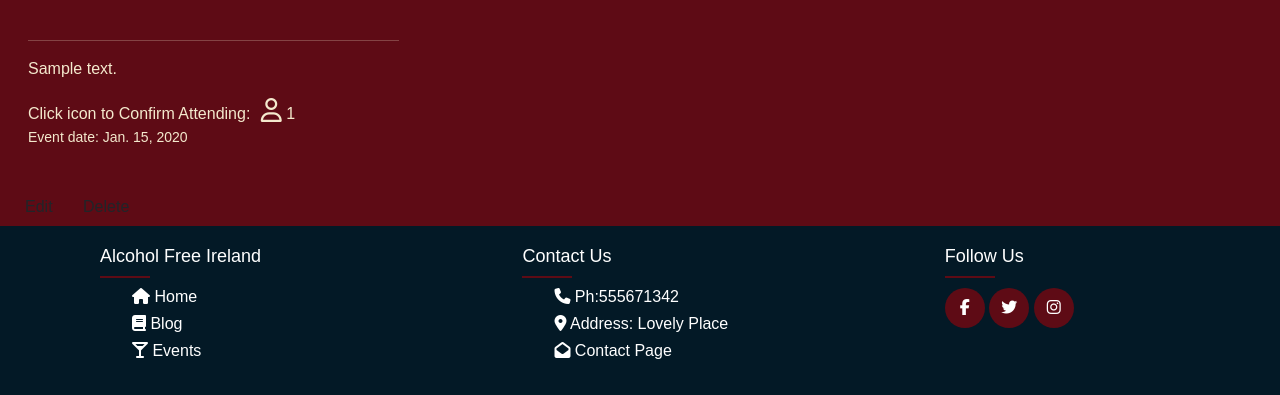
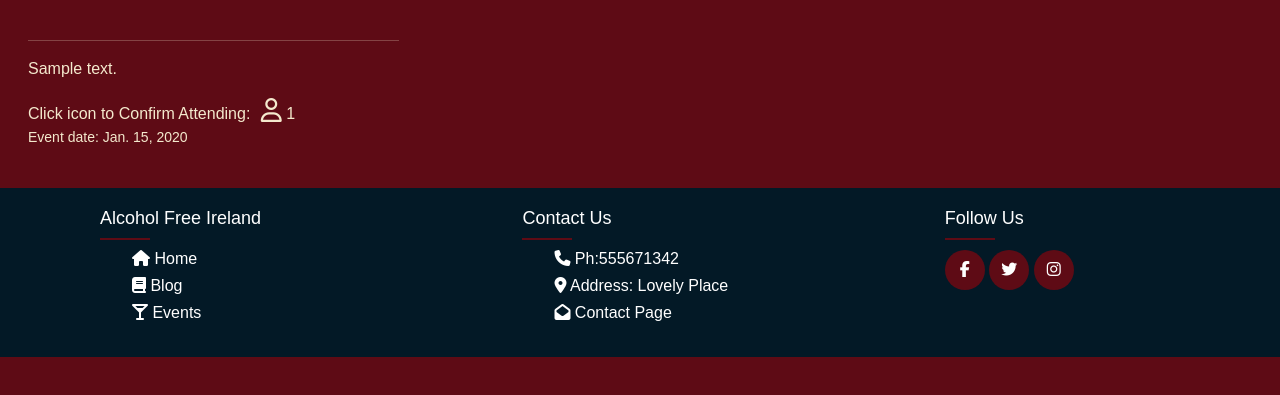
Before and after one commit to Roibeard-Ruadhan/alcohol-free-ireland, a Django app: page /events/events/ in a window 1280 px wide. Shown: the part 544-939 px from the top of the page. After the commit the page ends 901 px from the top, so only its background shows below. Run offline with Django 3.2, Linux system fonts and the light colour scheme; tables that the repository leaves empty hold one stand-in row (values such as "Sample post"); some libraries are stand-ins or nearby versions; some web fonts are replaced.

Commit message:
Import messages to events.views so messages can load. UPlus other minor updates/fixes

```diff
--- a/events/views.py
+++ b/events/views.py
@@ -2,6 +2,7 @@ from .models import events
 from django.views import generic, View
 from blog.models import User
 from datetime import datetime
+from django.contrib import messages
 from django.http import HttpResponseRedirect, HttpResponse
 from .forms import EventForm
 from django.shortcuts import render, get_object_or_404,redirect
@@ -62,7 +63,7 @@ def edit_event(request, pk):
         form = EventForm(request.POST, request.FILES, instance=events_obj)
         if form.is_valid():
             form.save()
-            messages.success(self.request, 'The event has been updated successfully!')
+            messages.success(request, 'The event has been updated successfully!')
 
             return redirect('events')
 
@@ -76,5 +77,5 @@ def delete_event(request, pk):
     events_obj = events.objects.get(id=pk)
     events_obj.delete()
     messages.success(
-            self.request, 'The event has been deleted successfully!')
+            request, 'The event has been deleted successfully!')
     return redirect('events')
--- a/requirements.txt
+++ b/requirements.txt
@@ -9,6 +9,7 @@ django-crispy-forms==1.14.0
 django-summernote==0.8.20.0
 gunicorn==20.1.0
 oauthlib==3.2.0
+Pillow==9.1.1
 psycopg2==2.9.3
 PyJWT==2.4.0
 python3-openid==3.2.0
--- a/templates/events.html
+++ b/templates/events.html
@@ -55,8 +55,10 @@
                             <p class="card-text small">Event date: {{ events.event_date}}</p>
                         </div>
                     </div>
-                    <a href="{% url 'edit_event' events.id  %}" class="button btn">Edit</a>
-                    <a href="{% url 'delete_event' events.id  %}" class="button btn">Delete</a>
+                    {% if events.user == request.user or request.user.is_superuser %}
+                    <a href="{% url 'edit_event' events.id  %}" class="btn btn-standard">Edit</a>
+                    <a href="{% url 'delete_event' events.id  %}" class="btn btn-standard">Delete</a>
+                    {% endif %}
                 </div>
                 {% if forloop.counter|divisibleby:3 %}
             </div>
```
Also changed, not shown: TESTING.md (+0 -2 lines), media/this-naked-mind.jpg (added).
